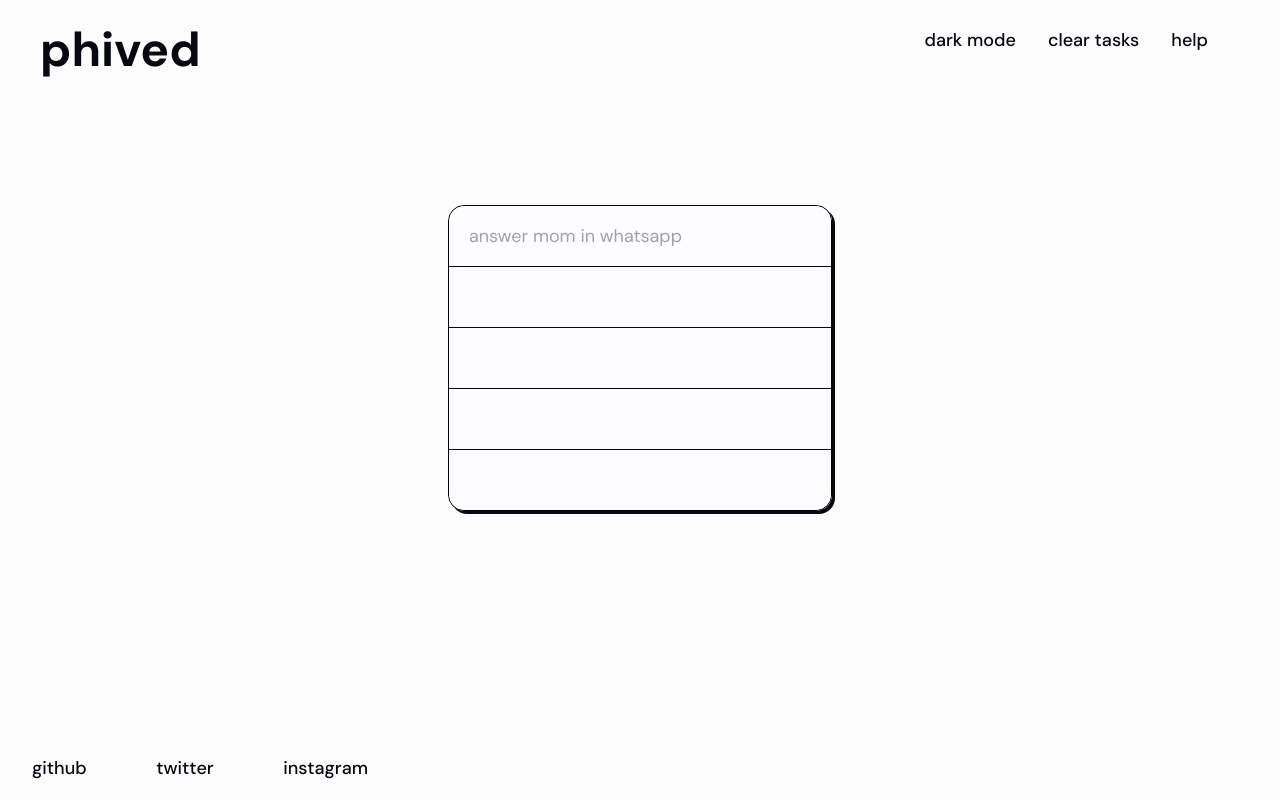
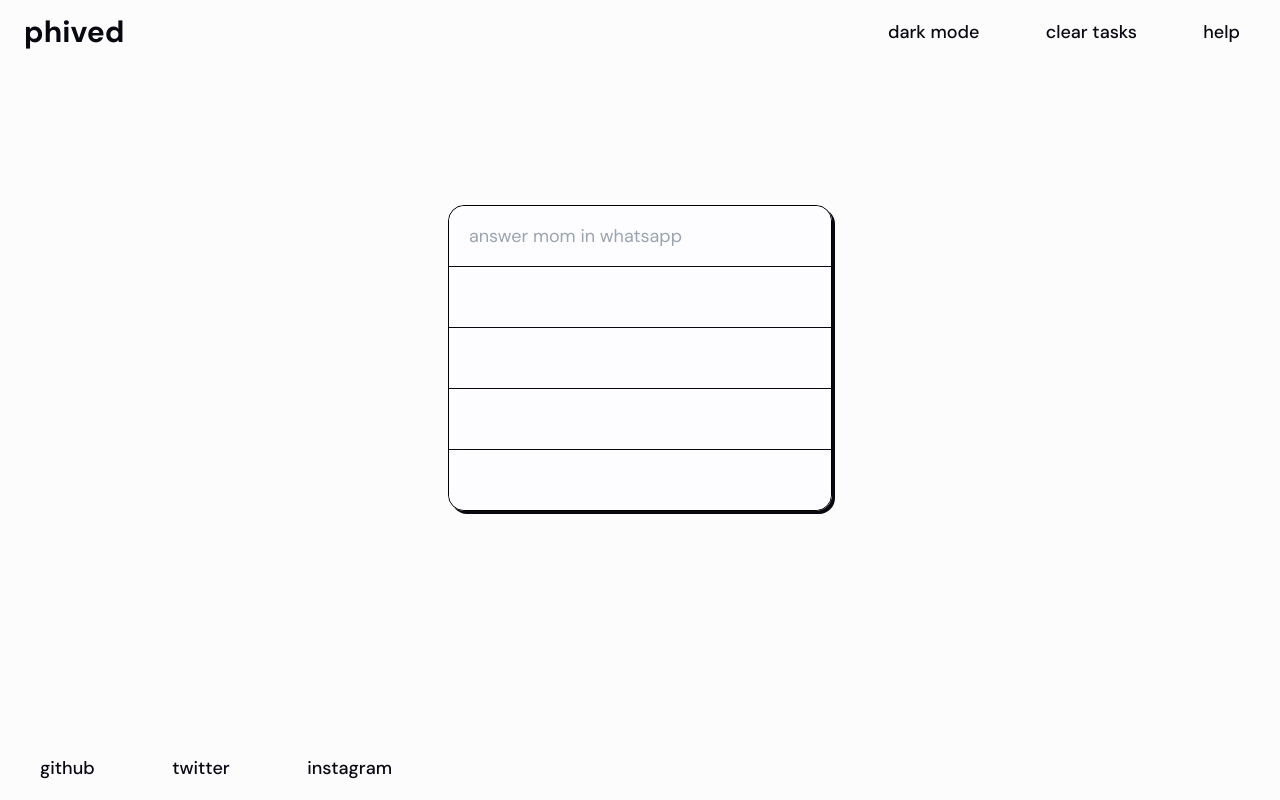
Before and after one commit to LukeberryPi/phived, a React (Vite) app: page / in a window 1280 px wide. Built offline with nearby package versions, Linux system fonts and the light colour scheme.

Commit message:
fix: adjust header positioning

```diff
--- a/src/components/Footer.tsx
+++ b/src/components/Footer.tsx
@@ -1,7 +1,7 @@
 export function Footer() {
   return (
-    <footer className="fixed bottom-0 flex h-16 w-full items-center justify-center sm:justify-start">
-      <div className="flex h-full w-72 items-center justify-between xs:w-80 sm:w-96 sm:pl-4">
+    <footer className="fixed bottom-0 flex h-16 w-full items-center justify-center sm:justify-start sm:px-6">
+      <div className="flex h-full w-72 items-center justify-between xs:w-80 sm:w-96">
         <a
           className="flex h-10 select-none items-center rounded-2xl px-3 text-base font-medium text-darkerBlack transition duration-100 hover:bg-darkBlack hover:text-lightWhite hover:ease-in dark:text-lighterWhite dark:hover:bg-lightWhite dark:hover:text-darkBlack xs:text-lg sm:px-4"
           target="_blank"
--- a/src/components/Header.tsx
+++ b/src/components/Header.tsx
@@ -19,10 +19,9 @@ export function Header() {
   };
 
   return (
-    <header className="fixed top-0 flex h-16 w-full items-center justify-between p-10">
+    <header className="fixed top-0 flex h-16 w-full items-center justify-center sm:justify-between sm:px-6">
       <Logo />
-
-      <nav className="flex h-full w-full items-center justify-end xs:w-80 sm:w-96 sm:pr-4">
+      <nav className="flex h-full w-72 items-center justify-between xs:w-80 sm:w-96">
         <button
           onClick={toggleDarkMode}
           className="h-10 select-none rounded-2xl px-3 text-base font-medium text-darkerBlack transition duration-100 hover:bg-darkBlack hover:text-lighterWhite hover:ease-in dark:text-lighterWhite dark:hover:bg-lightWhite dark:hover:text-darkBlack xs:text-lg sm:px-4"
--- a/src/components/Logo.tsx
+++ b/src/components/Logo.tsx
@@ -8,7 +8,7 @@ export function Logo() {
     <span
       onClick={reloadPage}
       className={
-        "mt-5 hidden cursor-pointer text-5xl font-bold text-darkerBlack transition-opacity duration-200 dark:text-lighterWhite xs:block"
+        "hidden cursor-pointer text-3xl font-bold text-darkerBlack dark:text-lighterWhite sm:block"
       }
     >
       phived
--- a/src/content/incentives.ts
+++ b/src/content/incentives.ts
@@ -1,13 +1,14 @@
 export const incentives: string[] = [
   "amazing!",
   "awesome!",
-  "big if true!",
+  "marvelous!",
   "good job!",
-  "great!",
+  "great job!",
   "just in time!",
   "killed it!",
   "nailed it!",
-  "nice!",
+  "nice going!",
+  "outstanding!",
   "superb!",
   "that was fast!",
   "well done!",
```
